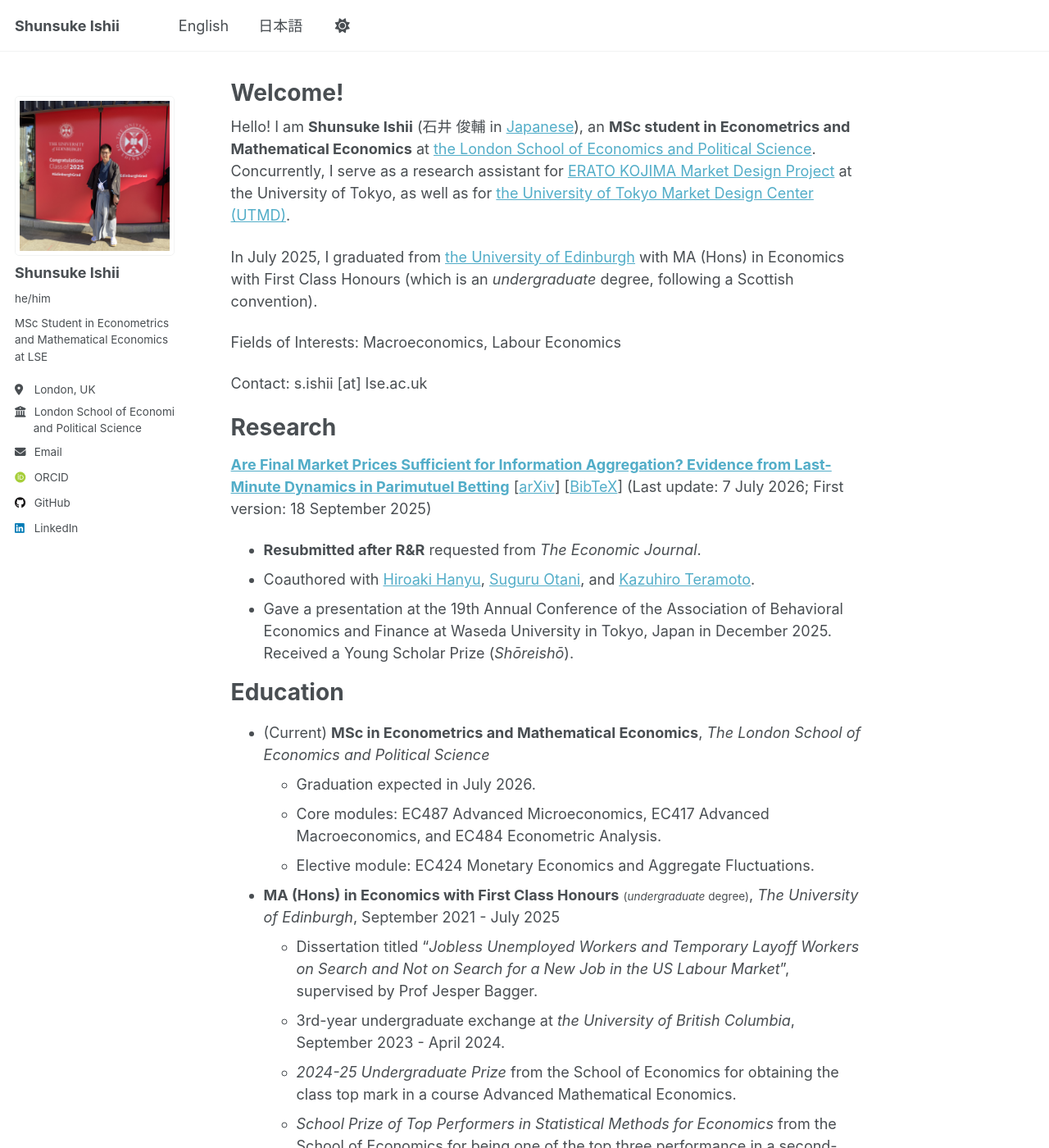
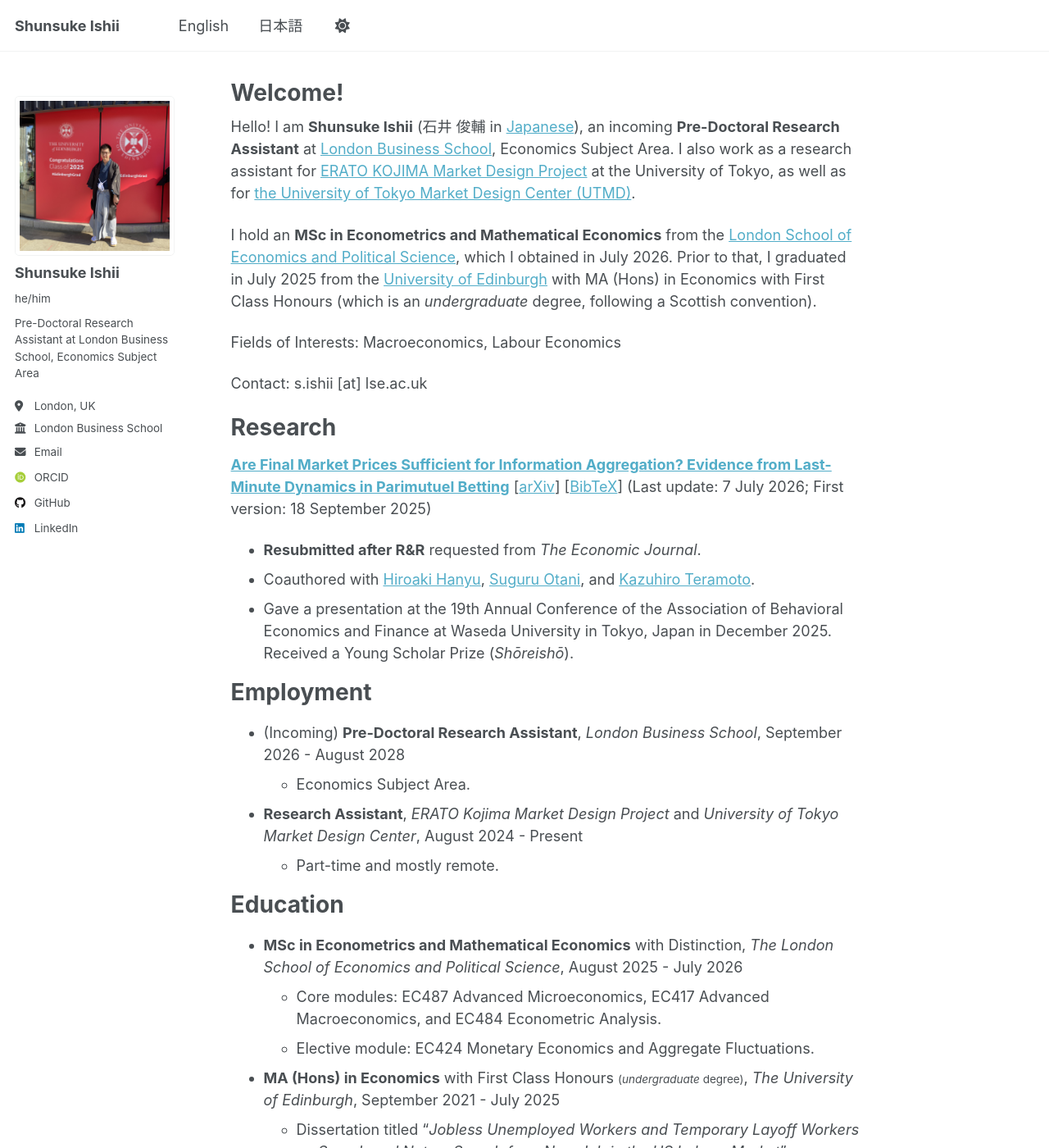
Before and after one commit to sishii0418/sishii0418.github.io, a Jekyll site: the page built from _pages/about.md, in a window 1280 px wide and 1400 px high. Shown: the whole window at 82% size. Built offline with Jekyll 4.4.1, drawn with Linux system fonts in a browser that asks for light colours; some web fonts are replaced; a script that is not in the unit is left out; some of the changed text lies outside the part shown.

Commit message:
LBS predoc

```diff
--- a/_config.yml
+++ b/_config.yml
@@ -26,9 +26,9 @@ author:
   avatar           : "profile.jpg"
   name             : "Shunsuke Ishii"
   pronouns         : "he/him"
-  bio              : "MSc Student in Econometrics and Mathematical Economics at LSE"
+  bio              : "Pre-Doctoral Research Assistant at London Business School, Economics Subject Area"
   location         : "London, UK"
-  employer         : "London School of Economics<br>&nbsp;&nbsp;&nbsp;&nbsp;&nbsp;&nbsp;and Political Science"
+  employer         : "London Business School"
   uri              : # URL
   email            : "s.ishii@lse.ac.uk"
 
--- a/_pages/about.md
+++ b/_pages/about.md
@@ -7,10 +7,11 @@ redirect_from:
   - /about.html
 ---
 
-Hello! I am **Shunsuke Ishii** (石井 俊輔 in [Japanese](/japanese)), an **MSc student in Econometrics and Mathematical Economics** at <a href="https://www.lse.ac.uk" target="_blank" rel="noopener noreferrer">the London School of Economics and Political Science</a>.
-Concurrently, I serve as a research assistant for <a href="https://www.jst.go.jp/erato/kojima/en/" target="_blank" rel="noopener noreferrer">ERATO KOJIMA Market Design Project</a> at the University of Tokyo, as well as for <a href="https://www.mdc.e.u-tokyo.ac.jp/en/" target="_blank" rel="noopener noreferrer">the University of Tokyo Market Design Center (UTMD)</a>.
+Hello! I am **Shunsuke Ishii** (石井 俊輔 in [Japanese](/japanese)), an incoming **Pre-Doctoral Research Assistant** at <a href="https://www.london.edu" target="_blank" rel="noopener noreferrer">London Business School</a>, Economics Subject Area.
+I also work as a research assistant for <a href="https://www.jst.go.jp/erato/kojima/en/" target="_blank" rel="noopener noreferrer">ERATO KOJIMA Market Design Project</a> at the University of Tokyo, as well as for <a href="https://www.mdc.e.u-tokyo.ac.jp/en/" target="_blank" rel="noopener noreferrer">the University of Tokyo Market Design Center (UTMD)</a>.
 
-In July 2025, I graduated from <a href="https://www.ed.ac.uk/" target="_blank" rel="noopener noreferrer">the University of Edinburgh</a> with MA (Hons) in Economics with First Class Honours (which is an *undergraduate* degree, following a Scottish convention).
+I hold an **MSc in Econometrics and Mathematical Economics** from the <a href="https://www.lse.ac.uk" target="_blank" rel="noopener noreferrer">London School of Economics and Political Science</a>, which I obtained in July 2026.
+Prior to that, I graduated in July 2025 from the <a href="https://www.ed.ac.uk/" target="_blank" rel="noopener noreferrer">University of Edinburgh</a> with MA (Hons) in Economics with First Class Honours (which is an *undergraduate* degree, following a Scottish convention).
 
 Fields of Interests: Macroeconomics, Labour Economics
 
@@ -25,13 +26,19 @@ Research
 
 <!-- [<a href="https://www.mdc.e.u-tokyo.ac.jp/wp/wp-content/uploads/2025/09/UTMD-093.pdf" target="_blank" rel="noopener noreferrer">UTMD WP</a>]  -->
 
+Employment
+=====
+- (Incoming) **Pre-Doctoral Research Assistant**, *London Business School*, September 2026 - August 2028
+  - Economics Subject Area.
+- **Research Assistant**, *ERATO Kojima Market Design Project* and *University of Tokyo Market Design Center*, August 2024 - Present
+  - Part-time and mostly remote.
+
 Education
 =====
-- (Current) **MSc in Econometrics and Mathematical Economics**, *The London School of Economics and Political Science*
-  - Graduation expected in July 2026.
+- **MSc in Econometrics and Mathematical Economics** with Distinction, *The London School of Economics and Political Science*, August 2025 - July 2026
   - Core modules: EC487 Advanced Microeconomics, EC417 Advanced Macroeconomics, and EC484 Econometric Analysis.
   - Elective module: EC424 Monetary Economics and Aggregate Fluctuations.
-- **MA (Hons) in Economics with First Class Honours** <small>(*undergraduate* degree)</small>, *The University of Edinburgh*, September 2021 - July 2025
+- **MA (Hons) in Economics** with First Class Honours <small>(*undergraduate* degree)</small>, *The University of Edinburgh*, September 2021 - July 2025
   - Dissertation titled "*Jobless Unemployed Workers and Temporary Layoff Workers on Search and Not on Search for a New Job in the US Labour Market*", supervised by Prof Jesper Bagger.
   - 3rd-year undergraduate exchange at *the University of British Columbia*, September 2023 - April 2024.
   - *2024-25 Undergraduate Prize* from the School of Economics for obtaining the class top mark in a course Advanced Mathematical Economics.
```
Also changed, not shown: other parts of _pages/about.md (+1 -1 lines), _pages/japanese.md (+12 -4 lines).
